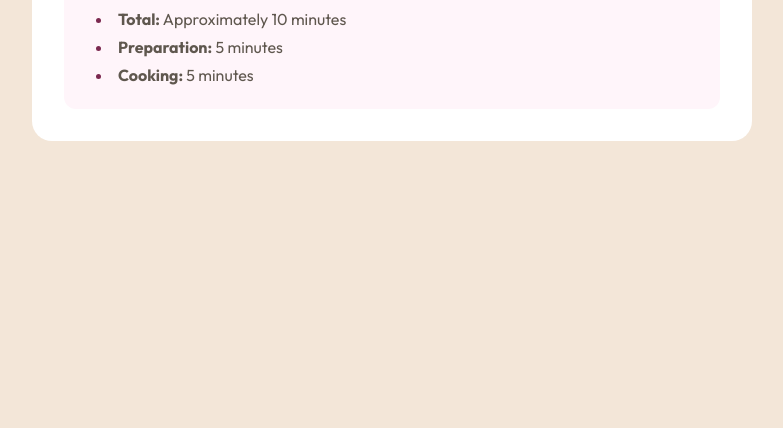
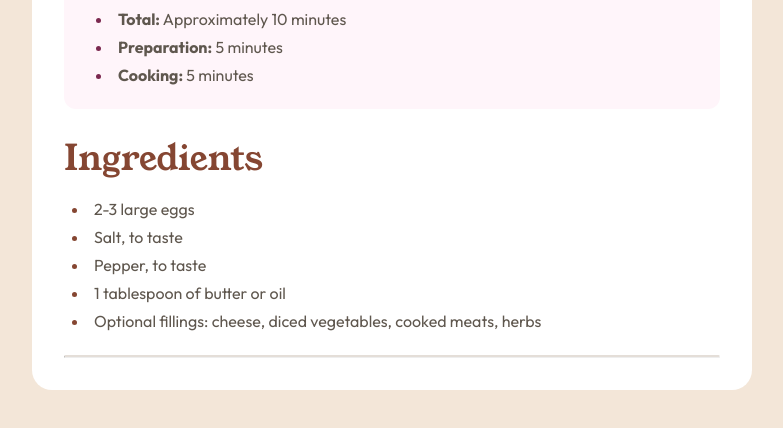
Before and after one commit to CrazyWizard04/recipe-page, a plain HTML site: page index.html in a window 1280 px wide. Shown: the part 680-1108 px from the top of the page, without its empty margins (248-1031 px from the left). Before the commit the page ends 921 px from the top, so only its background shows below. Drawn offline with Linux system fonts and the light colour scheme.

Commit message:
Add Ingredients section

```diff
--- a/index.html
+++ b/index.html
@@ -22,7 +22,7 @@
         <img src="images/image-omelette.jpeg" alt="image-omelette" />
       </div>
 
-      <!-- End of the recipe-img container / Start of the header -->
+      <!-- END OF THE RECIPE-IMG CONTAINER / START OF THE HEADER -->
 
       <div class="recipe-container">
         <header>
@@ -35,7 +35,8 @@
 
           <div class="preparation-time">
             <h2>Preparation time</h2>
-            <ul>
+
+            <ul class="list">
               <li><span>Total:</span> Approximately 10 minutes</li>
               <li><span>Preparation:</span> 5 minutes</li>
               <li><span>Cooking:</span> 5 minutes</li>
@@ -43,7 +44,24 @@
           </div>
         </header>
 
-        <!-- End of the header / Start of the ingredients section -->
+        <!-- END OF THE HEADER / START OF THE INGREDIENTS SECTION -->
+
+        <section class="recipe-steps">
+          <h1>Ingredients</h1>
+
+          <ul class="list">
+            <li>2-3 large eggs</li>
+            <li>Salt, to taste</li>
+            <li>Pepper, to taste</li>
+            <li>1 tablespoon of butter or oil</li>
+            <li>
+              Optional fillings: cheese, diced vegetables, cooked meats, herbs
+            </li>
+          </ul>
+        </section>
+
+        <hr />
+        <!-- END OF THE INGREDIENTS SECTION / START OF THE INSTRUCTIONS SECTION -->
 
 
       </div>
--- a/styles/css/index.css
+++ b/styles/css/index.css
@@ -13,6 +13,8 @@
 
   --font-paragraph: 16px;
 }
+
+/* -----GLOBAL RESET & TYPOGRAPHY----- */
 
 * {
   margin: 0;
@@ -33,6 +35,27 @@ main {
   background-color: var(--white);
 }
 
+hr {
+  border-top: 2px solid var(--stone-150);
+  border-radius: 5px;
+}
+
+/* -----REUSABLE STYLES----- */
+.list {
+  list-style-position: inside;
+  padding-left: 8px;
+  display: flex;
+  flex-direction: column;
+  gap: 8px;
+  color: var(--stone-600);
+}
+
+.list li {
+  font-size: var(--font-paragraph);
+  font-weight: 400;
+  color: inherit;
+}
+
 .recipe-img {
   overflow: hidden;
 }
@@ -42,8 +65,13 @@ main {
 }
 
 .recipe-container {
+  display: flex;
+  flex-direction: column;
+  gap: 24px;
   padding: 32px;
 }
+
+/*  -----HEADER----- */
 
 .recipe-container header {
   display: flex;
@@ -65,6 +93,8 @@ main {
   line-height: 1.5;
 }
 
+/* -----PREPARATION BOX----- */
+
 .preparation-time {
   padding: 24px;
   background-color: var(--rose-50);
@@ -78,27 +108,26 @@ main {
   margin-bottom: 12px;
 }
 
-.preparation-time ul {
-  list-style-position: inside;
-  padding-left: 8px;
-  color: var(--stone-600);
-  display: flex;
-  flex-direction: column;
-  gap: 8px;
-}
-
-.preparation-time ul li {
-  font-size: var(--font-paragraph);
-  font-weight: 400;
-  color: var(--stone-600);
-}
-
 .preparation-time ul li::marker {
   color: var(--rose-800);
 }
 
 .preparation-time ul li span {
   font-weight: 700;
+}
+
+/* -----RECIPE-STEPS----- */
+
+.recipe-steps h1 {
+  font-family: "Young Serif", sans-serif;
+  font-size: 2.2em;
+  font-weight: 400;
+  color: var(--brown-800);
+  margin-bottom: 16px;
+}
+
+.recipe-steps ul li::marker {
+  color: var(--brown-800);
 }
 
 @media (min-width: 768px) {
```
